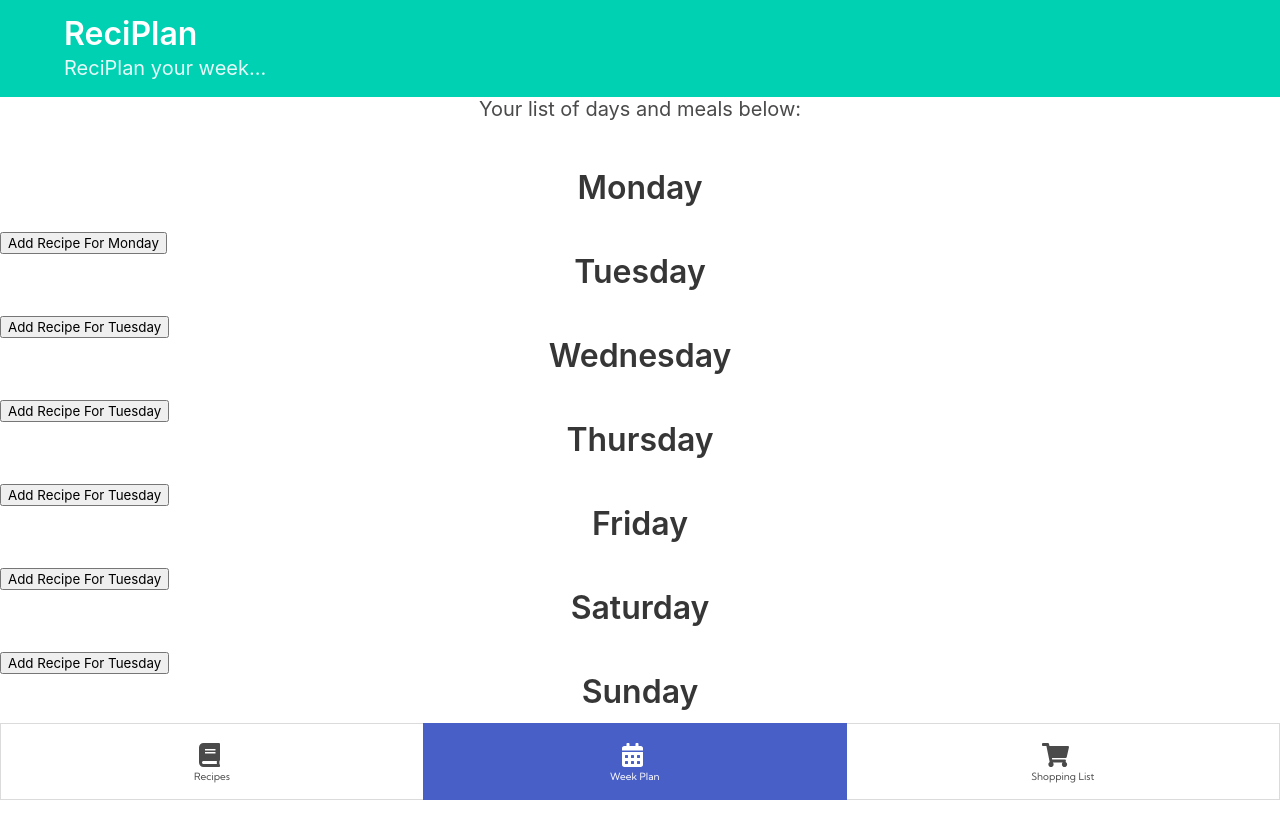
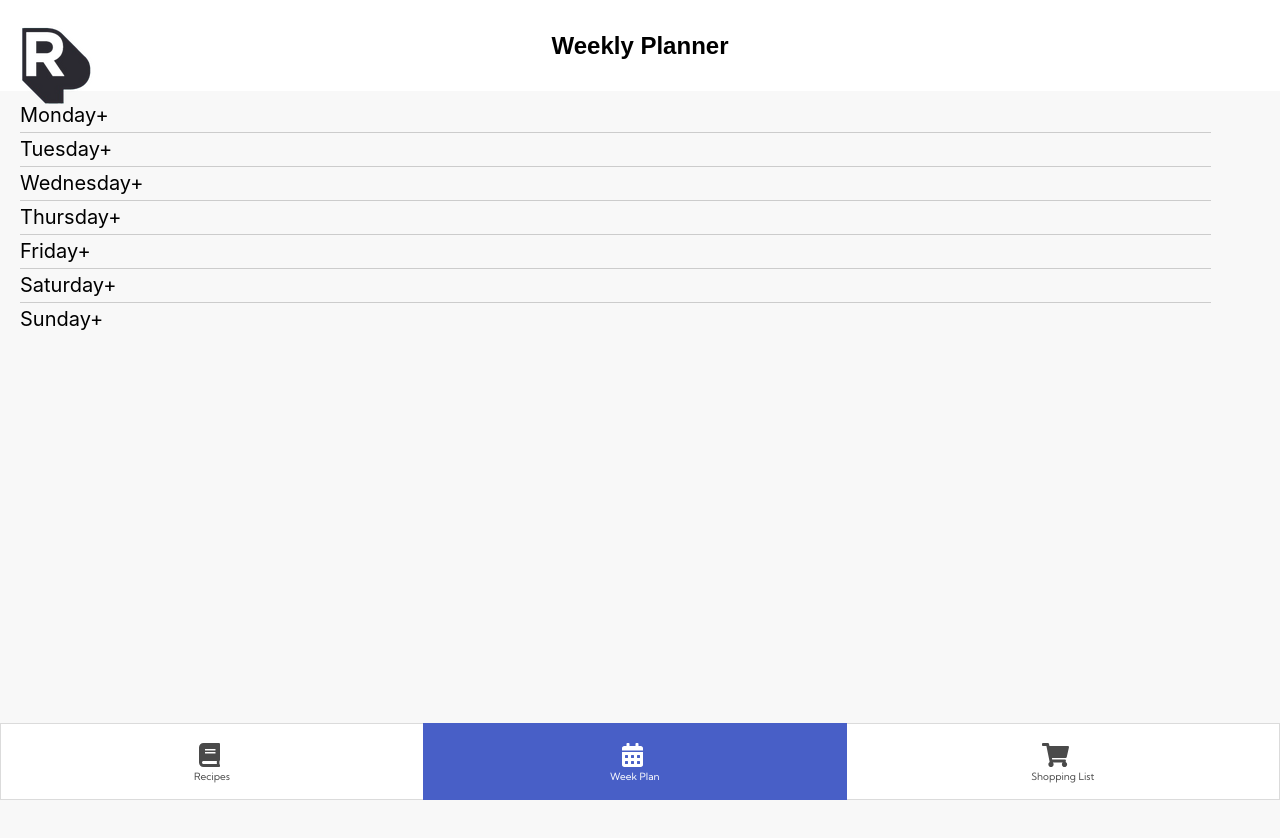
Before and after one commit to pohutukawa-2020/dream, a React (Create React App) app: page /recipes#/week in a window 1280 px wide. Shown: the top 838 px of the page. After the commit the page ends 800 px from the top, so only its background shows below. Built offline with nearby package versions, Linux system fonts and the light colour scheme; no server answers; the database is empty; sample sign-in values are in the browser's storage; a web font is replaced by a local one.

Commit message:
style all pages

```diff
--- a/package.json
+++ b/package.json
@@ -3,6 +3,7 @@
   "version": "0.1.0",
   "private": true,
   "dependencies": {
+    "@fortawesome/fontawesome-free": "^5.14.0",
     "@testing-library/jest-dom": "^4.2.4",
     "@testing-library/react": "^9.5.0",
     "@testing-library/user-event": "^7.2.1",
--- a/public/index.html
+++ b/public/index.html
@@ -4,7 +4,6 @@
     <meta charset="utf-8" />
     <link href="https://fonts.googleapis.com/css2?family=Kumbh+Sans:wght@300;400;700&display=swap" rel="stylesheet">
     <link href="https://fonts.googleapis.com/css2?family=News+Cycle:wght@400;700&display=swap" rel="stylesheet">
-    <script defer src="https://use.fontawesome.com/releases/v5.14.0/js/all.js"></script>
     <link rel="icon" href="%PUBLIC_URL%/favicon.ico"/>
     <script defer src="https://use.fontawesome.com/releases/v5.14.0/js/all.js"></script>
     <meta name="viewport" content="width=device-width, initial-scale=1" />
--- a/src/App.scss
+++ b/src/App.scss
@@ -1,20 +1,18 @@
-// $primary: ;
+$primary: black;
+$title-color: black;
+$subtitle-color: black;
 $tabs-link-padding: 0.3em 0.3em;
 $tabs-boxed-link-radius: 0px;
 $tabs-toggle-link-radius: 0px;
-
+$tabs-active-color: #f8f8f8;
 
 @import "../node_modules/bulma/bulma.sass";
 
 // Styles go below this line...
 
+// Recipe Card //
 .card {
   width: 95%;
-  margin: auto;
-}
-
-.card1 {
-  width: 100%;
   margin: auto;
 }
 
@@ -27,24 +25,8 @@ p {
   font-size: 10px;
 }
 
-.card-header-title {
-  font-size: 20px;
-}
-
 .card-content {
   padding: 0.5rem;
-}
-
-.tabs {
-  position: fixed;
-  bottom: 0px;
-  width: 100%;
-  z-index:1;
-
-
-}
-.card-seperation {
-  padding: 2rem
 }
 
 .seperation {
@@ -57,31 +39,114 @@ p {
   object-position: 30px 50px;
 }
 
-.image1 {
-  justify-content: center;
-  height: 800px;
-  width: 100%;
-  height: 250px;
-  overflow: hidden;
-}
-
 .field {
   margin-left: 55%;
   margin-top: 1%;
 }
+
+// Nav Bar //
+.tabs {
+  position: fixed;
+  bottom: 0px;
+  width: 100%;
+  z-index:1;
+}
+
 .navp {
   margin-top: -10px;
   text-align: center;
   margin-bottom: 0.5rem;
 }
 
-.hero-body {
-  padding: 1rem;
+.tabs .icon:first-child {
+  margin-right: 0.2em;
 }
 
 .ccontent {
   margin-bottom: 24%;
 }
-.tabs .icon:first-child {
-  margin-right: 0.2em;
+
+
+// Branding //
+
+.logo {
+  margin-top: 1.6em;
+  display: block;
+  margin-right: auto;
+  width: 15%;
+  padding-left: 20px;
+  position: fixed;
+  z-index: 2;
 }
+
+.title {
+  font-family: 'Varela Round', sans-serif;
+}
+
+.hero-body {
+  padding: 2rem;
+  position: fixed;
+  z-index: 1;
+  background-color: white;
+  width: 100%;
+  text-align: center;
+
+}
+
+
+// Week Plan Styling //
+
+hr {
+  display: block;
+  height: 1px;
+  border: 0;
+  border-top: 1px solid #ccc;
+  margin: 0.2em 0;
+  padding: 0;
+  width: 94.5%;
+}
+
+.box {
+  border-radius: 2em;
+  width: 95%;
+  margin-left: auto;
+  margin-right: auto;
+}
+
+.titleweek {
+  font-size: 2em;
+}
+
+.spacing {
+  margin: 2rem
+}
+html, body {
+  background-color: #f8f8f8;
+}
+
+.header {
+  position: fixed;
+  margin-top: 0em;
+}
+
+.weeklist {
+  padding-top: 6rem;
+}
+
+.hrspacing {
+  margin-top: 1.4em;
+}
+
+.subtitle {
+  padding-left: 20px;
+}
+
+.mondaypadding {
+  padding: 10px;
+}
+.box {
+  margin-bottom: 1.5rem;
+}
+// .Recipes {
+//   padding-top: 6em;
+// }
--- a/src/components/App.jsx
+++ b/src/components/App.jsx
@@ -15,7 +15,7 @@ import MiscShoppingList from './MiscShoppingList';
 function App () {
   return (
     <>
-    <section class="hero is-primary">
+    {/* <section class="hero is-primary">
   <div class="hero-body">
     <div class="container">
       <h1 class="title">
@@ -26,14 +26,17 @@ function App () {
       </h2>
     </div>
   </div>
-</section>
+</section> */}
       <div className="App">
+      <div className="logo">
+    <img src="/rp.png" alt="logo"></img>
+      </div>
         {/* <h1><Link to="/">RECIPLAN APP!</Link></h1> */}
         <div className="routes">
           {/* <Route path="/" component={Header} /> */}
           <Route path="/" component={Nav} />
           <div className='ccontent'>
-            <Route exact path='/'><Redirect to='/recipes'/></Route>
+            <Route exact path='/'><Redirect to='/week'/></Route>
             <Route exact path="/recipes" component={Recipes} />
             <Route exact path="/recipes/add" component={AddRecipe} />
             <Route exact path="/recipe/:id" component={ExpandedRecipeCard} />
--- a/src/components/ExpandedRecipeCard.jsx
+++ b/src/components/ExpandedRecipeCard.jsx
@@ -18,7 +18,7 @@ function ExpandedRecipeCard (props) {
     firebase
       .firestore()
       .collection('week')
-      .doc('XIZ75grLVIiFREmkcTlp')
+      .doc('A')
       .update(newWeekDay)
 
     props.history.push('/week')
--- a/src/components/RecipeCard.jsx
+++ b/src/components/RecipeCard.jsx
@@ -8,7 +8,7 @@ function RecipeCard ({ recipe }) {
       <div className="card">
         <Link to={{ pathname: `/recipe/${recipe.id}`, recipe: recipe}}> {/* --- DYNAMIC RECIPE ID PATH--- */}
             <div className="card-image">
-              <figure className="image is-5by1">
+              <figure className="image is-3by3">
                 <img src={recipe.imagePath} alt={recipe.name}/> {/* --- IMAGE PATH --- */}
               </figure>
             </div>
--- a/src/components/Recipes.jsx
+++ b/src/components/Recipes.jsx
@@ -4,9 +4,20 @@ import RecipeList from './RecipesList'
 
 function Recipes () {
   return (
-    <div className="Recipes">
+    <>
+        <section class="hero">
+  <div class="hero-body">
+    <div class="container">
+      <h1 class="title is-4">
+        Your Recipes
+      </h1>
+    </div>
+  </div>
+</section>
+    <div className="Recipes weeklist">
       <RecipeList />
     </div>
+    </>
   )
 }
 
--- /dev/null
+++ b/src/components/WeekCard.jsx
@@ -0,0 +1,48 @@
+import React from "react"
+
+function WeekCard ({ recipe }) {
+    return (
+      <>
+      <div class="box">
+        <article class="media" >
+          <div class="media-left">
+            <figure class="image is-96x96">
+              <img src={recipe.imagePath} alt={recipe.name} />
+            </figure>
+          </div>
+          <div class="media-content">
+            <div class="content">
+              <p>
+                <strong className="subtitle">{recipe.name}</strong>
+                <br />
+
+              </p>
+            </div>
+            <nav class="level is-mobile">
+            <div class="level-left">
+              <a class="level-item" aria-label="reply">
+                {/* <span class="icon is-small">
+                  <i class="fas fa-reply" aria-hidden="true"></i>
+                </span>
+              </a>
+              <a class="level-item" aria-label="retweet">
+                <span class="icon is-small">
+                  <i class="fas fa-retweet" aria-hidden="true"></i>
+                </span>
+              </a>
+              <a class="level-item" aria-label="like">
+                <span class="icon is-small">
+                  <i class="fas fa-heart" aria-hidden="true"></i>
+                </span> */}
+              </a>
+            </div>
+            </nav>
+          </div>
+        </article>
+      </div>
+
+    </>
+  )
+}
+
+export default WeekCard
--- a/src/components/WeekList.jsx
+++ b/src/components/WeekList.jsx
@@ -3,6 +3,8 @@ import { Link } from "react-router-dom"
 import { WeekContext } from './WeekContext'
 import { RecipeContext } from './RecipeContext'
 import RecipeCard from './RecipeCard'
+import WeekCard from './WeekCard'
+import Week from './Week'
 
 function WeekList() {
   const [week] = useContext(WeekContext)
@@ -16,26 +18,60 @@ function WeekList() {
   const sundayRecipe = recipes.find(x => x.id === week.sunday)
 
   return (
-    <div className="WeekList">
+    <>
+    <section class="hero">
+  <div class="hero-body">
+    <div class="container">
+      <h1 class="title is-4">
+        Weekly Planner
+      </h1>
+    </div>
+  </div>
+</section>
+    <div>
       <div>
-        <h2 className="subtitle is-5 has-text-centered">Your list of days and meals below:</h2>
-        <br></br>
-        <h3 className="title is-3 has-text-centered">Monday</h3>
-        {mondayRecipe ? <RecipeCard recipe={mondayRecipe} /> : <Link to='/recipes'><button>Add Recipe For Monday</button></Link>}
-        <h3 className="title is-3 has-text-centered">Tuesday</h3>
-        {tuesdayRecipe ? <RecipeCard recipe={tuesdayRecipe} /> : <Link to='/recipes'><button>Add Recipe For Tuesday</button></Link>}
-        <h3 className="title is-3 has-text-centered">Wednesday</h3>
-        {wednesdayRecipe ? <RecipeCard recipe={wednesdayRecipe} /> : <Link to='/recipes'><button>Add Recipe For Tuesday</button></Link>}
-        <h3 className="title is-3 has-text-centered">Thursday</h3>
-        {thursdayRecipe ? <RecipeCard recipe={thursdayRecipe} /> : <Link to='/recipes'><button>Add Recipe For Tuesday</button></Link>}
-        <h3 className="title is-3 has-text-centered">Friday</h3>
-        {fridayRecipe ? <RecipeCard recipe={fridayRecipe} /> : <Link to='/recipes'><button>Add Recipe For Tuesday</button></Link>}
-        <h3 className="title is-3 has-text-centered">Saturday</h3>
-        {saturdayRecipe ? <RecipeCard recipe={saturdayRecipe} /> : <Link to='/recipes'><button>Add Recipe For Tuesday</button></Link>}
-        <h3 className="title is-3 has-text-centered">Sunday</h3>
-        {sundayRecipe ? <RecipeCard recipe={sundayRecipe} /> : <Link to='/recipes'><button>Add Recipe For Tuesday</button></Link>}
+        <hr />
+        <div className="weeklist">
+          <div>
+        {mondayRecipe ? <h1 className="subtitle is-5">Monday<hr /></h1> : null}
+        {mondayRecipe ? <WeekCard recipe={mondayRecipe} /> : <Link to='/recipes'>
+        <h3 className="subtitle is-5">Monday+<hr /></h3>
+        </Link>}
+        </div>
+
+        {tuesdayRecipe ? <h1 className="subtitle is-5">Tuesday<hr /></h1> : null}
+        {tuesdayRecipe ? <WeekCard recipe={tuesdayRecipe} /> : <Link to='/recipes'>
+        <div className=""><h3 className="subtitle is-5">Tuesday+<hr /></h3></div>
+        </Link>}
+
+        {wednesdayRecipe ? <h1 className="subtitle is-5">Wednesday<hr /></h1> : null}
+        {wednesdayRecipe ? <WeekCard recipe={wednesdayRecipe} /> : <Link to='/recipes'>
+        <h3 className="subtitle is-5">Wednesday+<hr /></h3>
+        </Link>}
+
+        {thursdayRecipe ? <h1 className="subtitle is-5">Thursday<hr /></h1> : null}
+        {thursdayRecipe ? <WeekCard recipe={thursdayRecipe} /> : <Link to='/recipes'>
+        <h3 className="subtitle is-5">Thursday+<hr /></h3>
+        </Link>}
+
+        {fridayRecipe ? <h1 className="subtitle is-5">Friday<hr /></h1> : null}
+        {fridayRecipe ? <WeekCard recipe={fridayRecipe} /> : <Link to='/recipes'>
+        <h3 className="subtitle is-5">Friday+<hr /></h3>
+        </Link>}
+
+        {saturdayRecipe ? <h1 className="subtitle is-5">Saturday<hr /></h1>: null}
+        {saturdayRecipe ? <WeekCard recipe={saturdayRecipe} /> : <Link to='/recipes'>
+        <h3 className="subtitle is-5">Saturday+<hr /></h3>
+        </Link>}
+
+        {sundayRecipe ? <h1 className="subtitle is-5">Sunday<hr /></h1> : null}
+        {sundayRecipe ? <WeekCard recipe={sundayRecipe} /> : <Link to='/recipes'>
+        <h3 className="subtitle is-5">Sunday+</h3>
+        </Link>}
+        </div>
       </div>
     </div>
+    </>
   )
 }
 
```
Also changed, not shown: src/components/Shopping.jsx (+13 -2 lines), public/rp.png (added), 1 other file (tests, documents, lock files or other folders).
